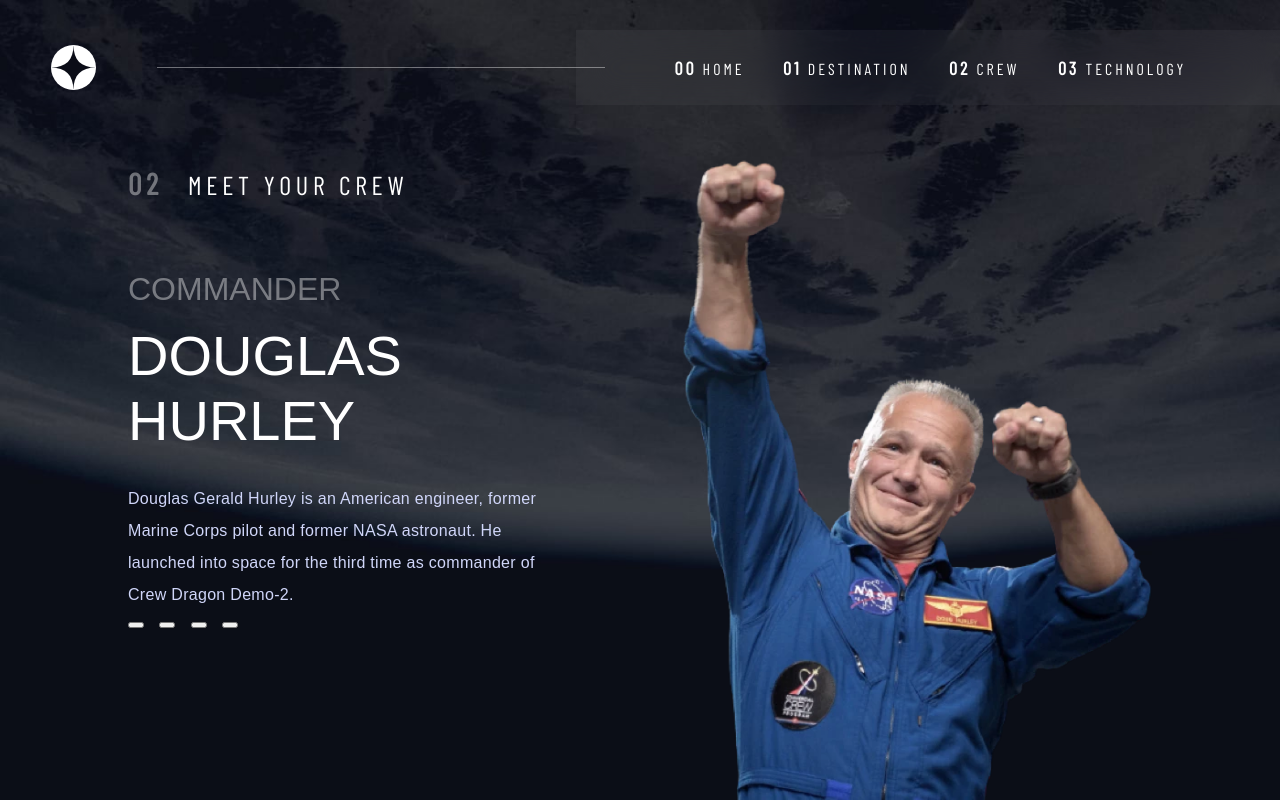
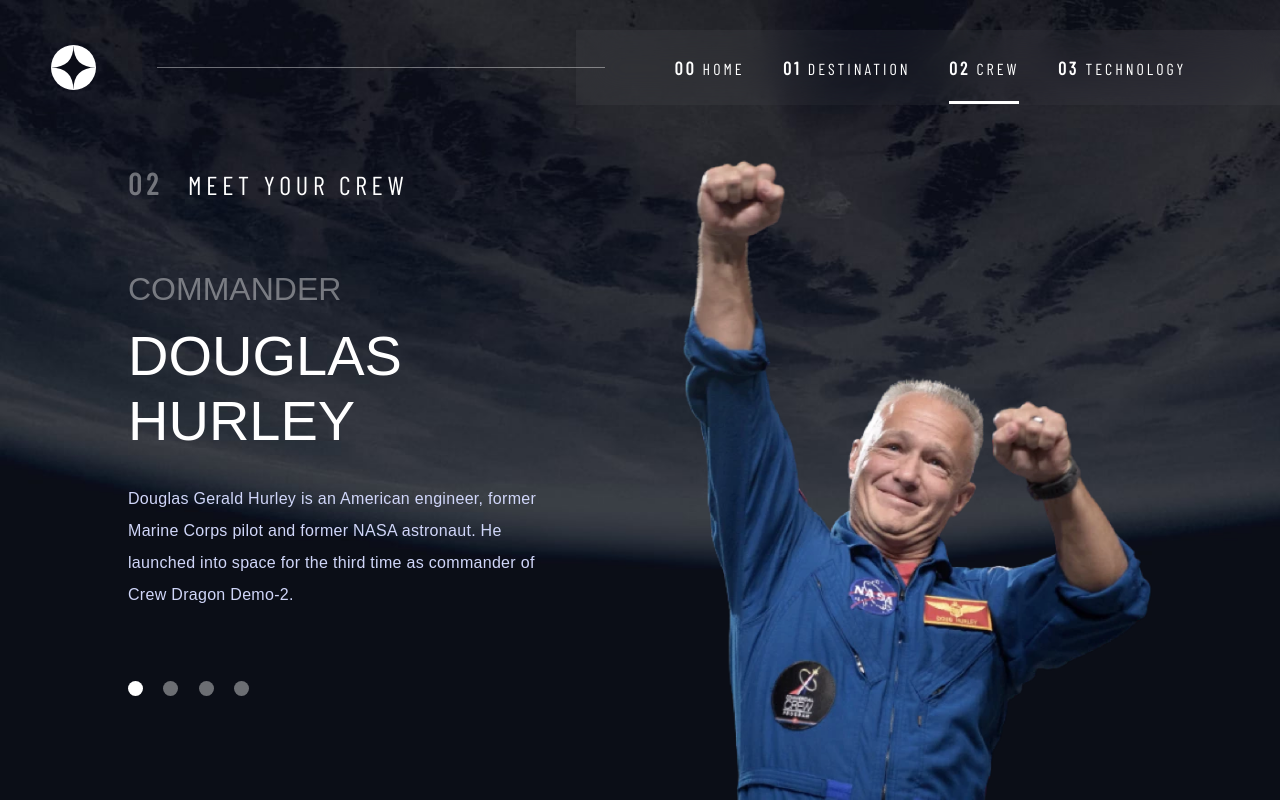
Before and after one commit to paulinagadea/Space-Travel-Page, a React (Create React App) app: page /crew in a window 1280 px wide. Built offline with nearby package versions, Linux system fonts and the light colour scheme; the HTML template or start-up script is replaced by a standard one; a web font is replaced by a local one.

Commit message:
crew done

```diff
--- a/src/components/crew/Crew.jsx
+++ b/src/components/crew/Crew.jsx
@@ -22,16 +22,36 @@ export default function Crew() {
                     <nav>
                         <ul>
                             <li>
-                                <button onClick={() => setCurrentContent(1)}></button>
+                                <button onClick={() => setCurrentContent(1)}
+                                className={
+                                    currentContent === 1
+                                        ? styles.active
+                                        : ''
+                                }></button>
                             </li>
                             <li>
-                                <button onClick={() => setCurrentContent(2)}></button>
+                                <button onClick={() => setCurrentContent(2)}
+                                className={
+                                    currentContent === 2
+                                        ? styles.active
+                                        : ''
+                                }></button>
                             </li>
                             <li>
-                                <button onClick={() => setCurrentContent(3)}></button>
+                                <button onClick={() => setCurrentContent(3)}
+                                className={
+                                    currentContent === 3
+                                        ? styles.active
+                                        : ''
+                                }></button>
                             </li>
                             <li>
-                                <button onClick={() => setCurrentContent(4)}></button>
+                                <button onClick={() => setCurrentContent(4)}
+                                className={
+                                    currentContent === 4
+                                        ? styles.active
+                                        : ''
+                                }></button>
                             </li>
                         </ul>
                     </nav>
--- a/src/components/crew/Crew.module.css
+++ b/src/components/crew/Crew.module.css
@@ -69,7 +69,21 @@
     display: flex;
     list-style: none;
     padding: 0;
-    gap: 3%;
+    gap: 4%;
+    margin-top: 70px;
+}
+
+.crewContainer button {
+    background-color: hsla(0, 0%, 100%, 0.4);
+    border-radius: 50%;
+    border: none;
+    height: 15px;
+    width: 15px;
+    cursor: pointer;
+}
+
+.crewContainer .active {
+    background-color: #ffffff;
 }
 
 .imgBox {
--- a/src/components/destination/Destination.jsx
+++ b/src/components/destination/Destination.jsx
@@ -21,16 +21,36 @@ export default function Destination() {
             <nav>
                 <ul>
                     <li>
-                        <button onClick={() => setCurrentContent("moon")}>Moon</button>
+                        <button onClick={() => setCurrentContent("moon")}
+                        className={
+                            currentContent === 'moon'
+                                ? styles.active
+                                : ''
+                        }>Moon</button>
                     </li>
                     <li>
-                        <button onClick={() => setCurrentContent("mars")}>Mars</button>
+                        <button onClick={() => setCurrentContent("mars")}
+                        className={
+                            currentContent === 'mars'
+                                ? styles.active
+                                : ''
+                        }>Mars</button>
                     </li>
                     <li>
-                        <button onClick={() => setCurrentContent("europa")}>Europa</button>
+                        <button onClick={() => setCurrentContent("europa")}
+                        className={
+                            currentContent === 'europa'
+                                ? styles.active
+                                : ''
+                        }>Europa</button>
                     </li>
                     <li>
-                        <button onClick={() => setCurrentContent("titan")}>Titan</button>
+                        <button onClick={() => setCurrentContent("titan")}
+                        className={
+                            currentContent === 'titan'
+                                ? styles.active
+                                : ''
+                        }>Titan</button>
                     </li>
                 </ul>
             </nav>
--- a/src/components/destination/Destination.module.css
+++ b/src/components/destination/Destination.module.css
@@ -94,6 +94,14 @@
     width: 0;
     background-color: hsla(0, 0%, 100%, 0.4);
     transition: 0.3s ease-in-out;
+}
+
+.info .active::after {
+    content: '';
+    position: absolute;
+    height: 3px;
+    background-color: #ffffff;
+    width: 100%;
 }
 
 .info button:hover::after {
--- a/src/components/navbar/DesktopNavBar.jsx
+++ b/src/components/navbar/DesktopNavBar.jsx
@@ -1,4 +1,4 @@
-import { Link } from "react-router-dom";
+import { NavLink } from "react-router-dom";
 import styles from "./NavBar.module.css";
 
 export default function DesktopNavBar() {
@@ -9,24 +9,32 @@ export default function DesktopNavBar() {
         <nav className={styles.nav}>
             <ul className={styles.content}>
                 <li>
-                    <Link to="/" activeClassName='active' inactiveClassName='inactive'>
+                    <NavLink to="/"
+                        className={({ isActive }) => isActive ? styles.active : ""
+                    }>
                         <span>00</span> Home
-                    </Link>
+                    </NavLink>
                 </li>
                 <li>
-                    <Link to="/destination" activeClassName='active' inactiveClassName='inactive'>
+                    <NavLink to="/destination"
+                        className={({ isActive }) => isActive ? styles.active : ""
+                    }>
                         <span>01</span> Destination
-                    </Link>
+                    </NavLink>
                 </li>
                 <li>
-                    <Link to="/crew" activeClassName='active' inactiveClassName='inactive'>
+                    <NavLink to="/crew"
+                        className={({ isActive }) => isActive ? styles.active : ""
+                    }>
                         <span>02</span> Crew
-                    </Link>
+                    </NavLink>
                 </li>
                 <li>
-                    <Link to="/technology" activeClassName='active' inactiveClassName='inactive'>
+                    <NavLink to="/technology"
+                        className={({ isActive }) => isActive ? styles.active : ""
+                    }>
                         <span>03</span> Technology
-                    </Link>
+                    </NavLink>
                 </li>
             </ul>
         </nav>
--- a/src/components/navbar/NavBar.module.css
+++ b/src/components/navbar/NavBar.module.css
@@ -17,6 +17,14 @@
     display: flex;
     justify-content: center;
     align-items: center;
+}
+
+.nav .active::after {
+    content: '';
+    position: absolute;
+    height: 3px;
+    background-color: #ffffff;
+    width: 100%;
 }
 
 .content {
```
